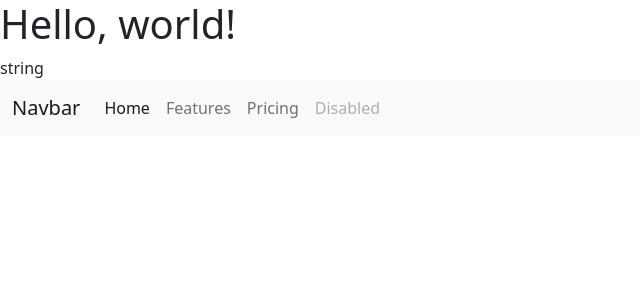
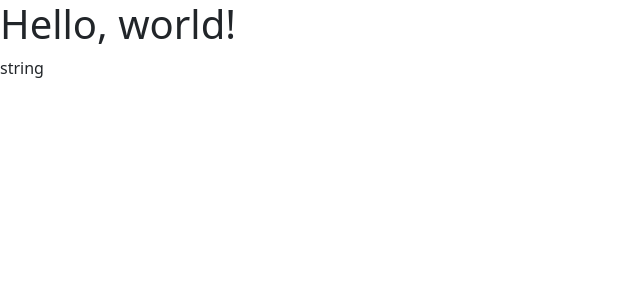
Before and after one commit to SantoshYadav22/R_sume, a Django app: page /core/ in a window 1280 px wide. Shown: the top 300 px of the page, without its empty margins (0-640 px from the left). Run offline with Django 3.2, Linux system fonts and the light colour scheme; some libraries are stand-ins or nearby versions.

Commit message:
Add_Core_file_img

```diff
--- a/Resume/core/templates/base.html
+++ b/Resume/core/templates/base.html
@@ -1,4 +1,5 @@
 <!doctype html>
+{% load static %}
 <html lang="en">
   <head>
     <!-- Required meta tags -->
@@ -13,22 +14,6 @@
   <body>
     <h1>Hello, world!</h1>
     {{hello}}
-    <nav class="navbar navbar-expand-lg navbar-light bg-light">
-  <div class="container-fluid">
-    <a class="navbar-brand" href="#">Navbar</a>
-    <button class="navbar-toggler" type="button" data-bs-toggle="collapse" data-bs-target="#navbarNavAltMarkup" aria-controls="navbarNavAltMarkup" aria-expanded="false" aria-label="Toggle navigation">
-      <span class="navbar-toggler-icon"></span>
-    </button>
-    <div class="collapse navbar-collapse" id="navbarNavAltMarkup">
-      <div class="navbar-nav">
-        <a class="nav-link active" aria-current="page" href="#">Home</a>
-        <a class="nav-link" href="#">Features</a>
-        <a class="nav-link" href="#">Pricing</a>
-        <a class="nav-link disabled">Disabled</a>
-      </div>
-    </div>
-  </div>
-</nav>
 
     <!-- Optional JavaScript; choose one of the two! -->
 
```
Also changed, not shown: Resume/core/static/css/style.css (added), Resume/core/static/img/img.jpg (added), Resume/core/static/img/img1.jpg (added).
